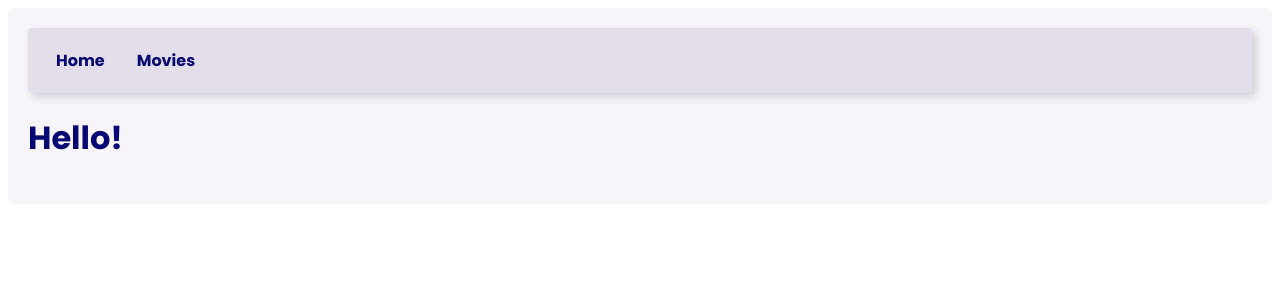
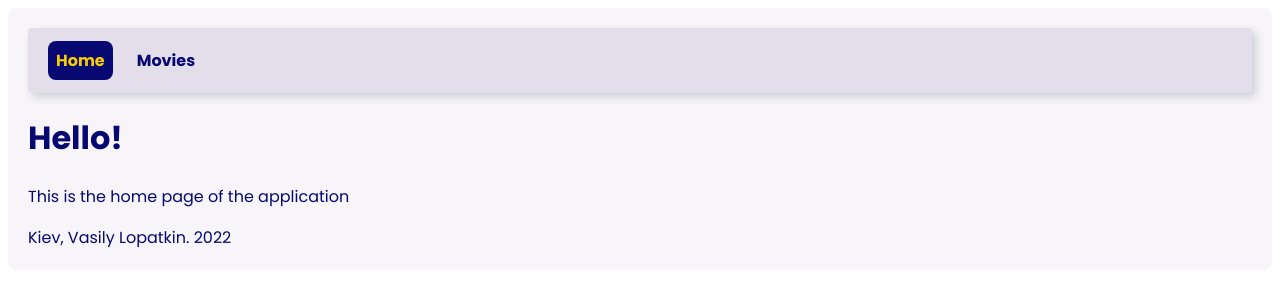
Before and after one commit to LiViS-code/goit-react-hw-05-movies, a React (Create React App) app in the folder my-app/: page / in a window 1280 px wide. Shown: the top 300 px of the page. Built offline with nearby package versions, Linux system fonts and the light colour scheme.

Commit message:
basic routes

```diff
--- a/my-app/src/App.js
+++ b/my-app/src/App.js
@@ -1,16 +1,17 @@
 import { Routes, Route } from "react-router-dom";
 import { Container } from "./App.styled";
-import AppBar from "./components/AppBar/AppBar";
+import Layout from "./components/Layout/Layout";
 import Home from "./routes/Home";
 import Movies from "./routes/Movies";
 
 export default function App() {
   return (
     <Container>
-      <AppBar />
       <Routes>
-        <Route path="/" element={<Home />} />
-        <Route path="movies" element={<Movies />} />
+        <Route path="/" element={<Layout />}>
+          <Route index element={<Home />} />
+          <Route path="movies" element={<Movies />} />
+        </Route>
       </Routes>
     </Container>
   );
--- a/my-app/src/components/AppBar/AppBar.jsx
+++ /dev/null
@@ -1,9 +0,0 @@
-import Navigation from "../Navigation/Navigation";
-
-export default function AppBar() {
-  return (
-    <header>
-      <Navigation />
-    </header>
-  );
-}
--- /dev/null
+++ b/my-app/src/components/Layout/Layout.jsx
@@ -0,0 +1,16 @@
+import { Outlet } from "react-router-dom";
+import Navigation from "../Navigation/Navigation";
+
+export default function Layout() {
+  return (
+    <>
+      <header>
+        <Navigation />
+      </header>
+
+      <Outlet />
+
+      <footer>Kiev, Vasily Lopatkin. 2022</footer>
+    </>
+  );
+}
--- a/my-app/src/components/Navigation/Navigation.jsx
+++ b/my-app/src/components/Navigation/Navigation.jsx
@@ -1,15 +1,14 @@
-// import { NavLink } from "react-router-dom";
-import { Nav, Link, NavList, ListItem } from "./Navigation.styled";
+import { Nav, NavigationLink, NavList, ListItem } from "./Navigation.styled";
 
 export default function Navigation() {
   return (
     <Nav>
       <NavList>
         <ListItem>
-          <Link to="/">Home</Link>
+          <NavigationLink to="/">Home</NavigationLink>
         </ListItem>
         <ListItem>
-          <Link to="/movies">Movies</Link>
+          <NavigationLink to="/movies">Movies</NavigationLink>
         </ListItem>
       </NavList>
     </Nav>
--- a/my-app/src/components/Navigation/Navigation.styled.js
+++ b/my-app/src/components/Navigation/Navigation.styled.js
@@ -29,7 +29,7 @@ export const ListItem = styled.li`
   }
 `;
 
-export const Link = styled(NavLink)`
+export const NavigationLink = styled(NavLink)`
   padding: ${spacing(2)};
   color: inherit;
   text-decoration: none;
@@ -38,12 +38,14 @@ export const Link = styled(NavLink)`
   &:hover {
     outline: 2px solid ${primaryColor};
   }
-  &:focus {
+  &:focus,
+  &.active {
     color: ${accentColor};
     background-color: ${primaryColor};
   }
   &:hover,
-  &:focus {
+  &:focus,
+  &.active {
     border-radius: ${spacing(2)};
     outline-offset: ${spacing(0.5)};
   }
--- a/my-app/src/routes/Home.jsx
+++ b/my-app/src/routes/Home.jsx
@@ -1,3 +1,8 @@
 export default function HomeView() {
-  return <h1>Hello!</h1>;
+  return (
+    <>
+      <h1>Hello!</h1>
+      <p>This is the home page of the application</p>
+    </>
+  );
 }
--- a/my-app/src/routes/Movies.jsx
+++ b/my-app/src/routes/Movies.jsx
@@ -1,3 +1,8 @@
 export default function MoviesView() {
-  return <h1>MoviesView page</h1>;
+  return (
+    <>
+      <h1>MoviesView page</h1>
+      <p>Here we will look for films.</p>
+    </>
+  );
 }
```
